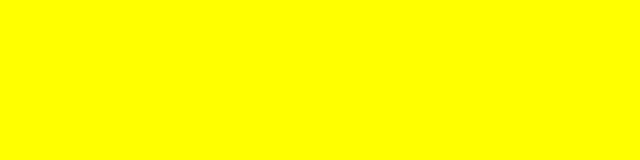
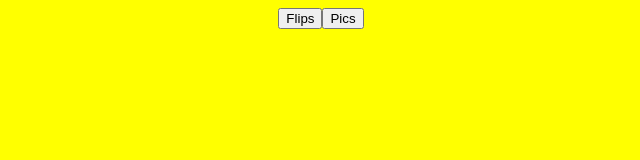
Before and after one commit to Kenzie-Academy-Brasil-Developers/entrega-objeto-moeda-sprint-6-Glen1986, a plain HTML site: page index.html in a window 1280 px wide. Shown: the whole page, without its empty margins (319-959 px from the left). Drawn offline with Linux system fonts and the light colour scheme.

Commit message:
colorsCoins

```diff
--- a/coinObject/coinObject.js
+++ b/coinObject/coinObject.js
@@ -1,4 +1,24 @@
 const body = document.getElementById("body");
+const monedas = document.createElement("section");
+const textos = document.createElement("section");
+const control = document.createElement("navBar");
+const but1 = document.createElement("button")
+const but2 = document.createElement("button")
+control.appendChild(but1);
+control.appendChild(but2);
+body.appendChild(control)
+body.appendChild(monedas)
+body.appendChild(textos)
+monedas.classList.add("monedas");
+textos.classList.add("textos");
+but1.classList.add("but_monedas")
+but2.classList.add("but_textos")
+but1.id="gerMonedas";
+but2.id="gerTextos";
+but1.innerText="Flips"
+but2.innerText="Pics"
+const accion1 = document.getElementById("gerMonedas");
+const accion2 = document.getElementById("gerTextos");
 
 const coin = {
     state: 0,
@@ -23,21 +43,25 @@ const coin = {
     toHTML: function (toString) {
       const image = document.createElement("img");
       image.src = `./assets/img/${coin.toString()}.png`
-      body.appendChild(image)
+      textos.appendChild(image)
       return this.image;
     },
   };
 
   function display20Flips() {
     const results = [];
-    const texto =["Heads", "Tails"]
+    const texto =[" Heads", " Tails"]
     const text = document.createElement("p")
+    coin.toString()
     for(let i = 0; i < 20; i++){
     results.push(texto[`${coin.flip()}`])
+   // results.push(coin.toString())
+   // results.push(coin.toString())
 
+    //console.log(coin.toString())
       let final = results.toString()
       text.innerHTML= final
-      body.appendChild(text);
+      monedas.appendChild(text);
     }
     return results
 }
@@ -52,3 +76,5 @@ function display20Images() {
   }
   return results
 }
+accion1.addEventListener("click", display20Flips);
+accion2.addEventListener("click", display20Images);
--- a/css/style.css
+++ b/css/style.css
@@ -1,7 +1,12 @@
 body{
   background: yellow;
+  display: flex;
+  flex-direction:column;
 }
 img{
  height:50px
 
 }
+navbar{
+  text-align:center;
+}
```
